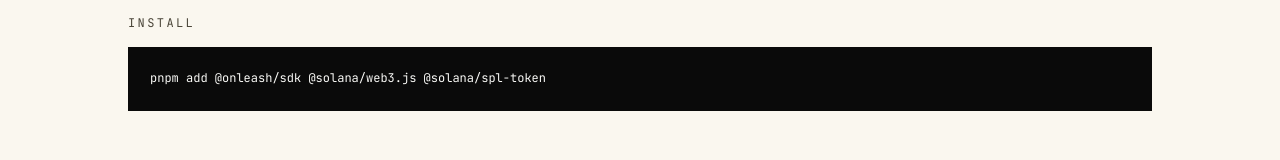
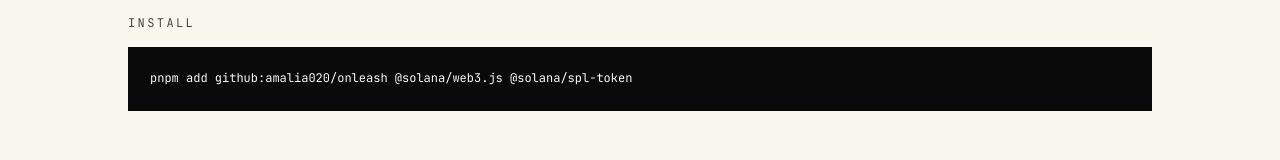
Before and after one commit to amalia020/onleash, a Next.js app in the folder site/: page /integrate in a window 1280 px wide. Shown: the part 451-611 px from the top of the page. Built offline with nearby package versions, Linux system fonts and the light colour scheme.

Commit message:
fix: install cmd, aria-labels, Escape nav, compose u64::MAX for no-limit

```diff
--- a/site/app/compose/page.tsx
+++ b/site/app/compose/page.tsx
@@ -27,7 +27,10 @@
   decimals: 6,
 };
 
+const U64_MAX = "18446744073709551615n";
+
 function toRaw(tokens: number, decimals: number): string {
+  if (tokens === 0) return U64_MAX; // 0 = no limit
   return `${tokens}n * ${"1" + "0".repeat(decimals)}n`;
 }
 
@@ -43,8 +46,8 @@
     ``,
     `const { mint } = await client.deployProtectedMint({`,
     `  decimals:  ${cfg.decimals},`,
-    ...(cfg.perTxMax > 0 ? [`  perTxMax:  ${toRaw(cfg.perTxMax, cfg.decimals)},   // ${cfg.perTxMax.toLocaleString()} tokens max per transfer`] : [`  // perTxMax: not enforced`]),
-    ...(cfg.dailyCap > 0 ? [`  dailyCap:  ${toRaw(cfg.dailyCap, cfg.decimals)},   // ${cfg.dailyCap.toLocaleString()} tokens max per 24h`] : [`  // dailyCap: not enforced`]),
+    `  perTxMax:  ${toRaw(cfg.perTxMax, cfg.decimals)},   // ${cfg.perTxMax === 0 ? "no limit (u64::MAX)" : cfg.perTxMax.toLocaleString() + " tokens max per transfer"}`,
+    `  dailyCap:  ${toRaw(cfg.dailyCap, cfg.decimals)},   // ${cfg.dailyCap === 0 ? "no limit (u64::MAX)" : cfg.dailyCap.toLocaleString() + " tokens max per 24h"}`,
     `  allowlist: [${cfg.allowlist.map(a => `new PublicKey("${a}")`).join(", ") || "/* add approved ATAs */"}],`,
   ];
   if (cfg.cooldownSecs > 0) lines.push(`  cooldownSecs: ${cfg.cooldownSecs},              // ${cfg.cooldownSecs}s between transfers`);
--- a/site/app/integrate/page.tsx
+++ b/site/app/integrate/page.tsx
@@ -33,7 +33,7 @@
       <section className="border-b border-[color:var(--line)] px-6 py-14">
         <div className="mx-auto max-w-5xl">
           <SectionLabel>Install</SectionLabel>
-          <Code>{`pnpm add @onleash/sdk @solana/web3.js @solana/spl-token`}</Code>
+          <Code>{`pnpm add github:amalia020/onleash @solana/web3.js @solana/spl-token`}</Code>
         </div>
       </section>
 
--- a/site/app/playground/page.tsx
+++ b/site/app/playground/page.tsx
@@ -171,6 +171,7 @@
               </div>
               <input type="range" min={min} max={max}
                 value={policy[key]}
+                aria-label={label}
                 onChange={e => setPolicy(p => ({ ...p, [key]: Number(e.target.value) }))}
                 className="w-full accent-[color:var(--brand)]" />
               <div className="mt-2 flex items-center justify-between">
--- a/site/components/nav.tsx
+++ b/site/components/nav.tsx
@@ -56,6 +56,7 @@
             {/* More dropdown */}
             <div className="relative">
               <button type="button"
+                onKeyDown={e => e.key === "Escape" && setMoreOpen(false)}
                 onClick={() => setMoreOpen(o => !o)}
                 className={`${mono} relative px-3 py-1.5 text-xs uppercase tracking-[0.16em] transition-colors flex items-center gap-1
                   ${isMoreActive ? "text-[color:var(--ink)]" : "text-[color:var(--ink-2)] hover:text-[color:var(--ink)]"}`}>
```
